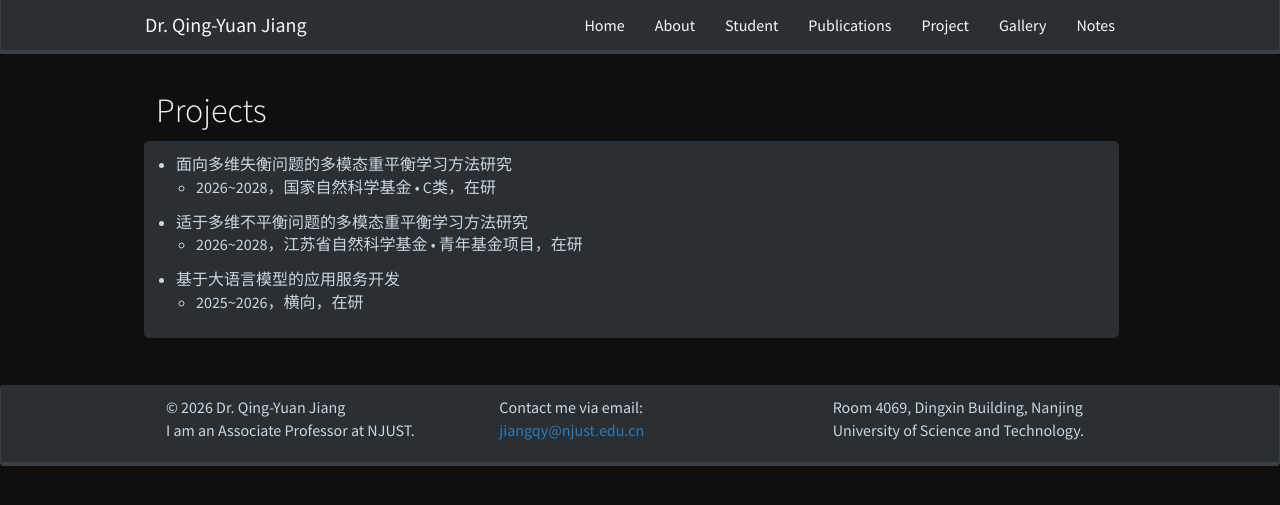
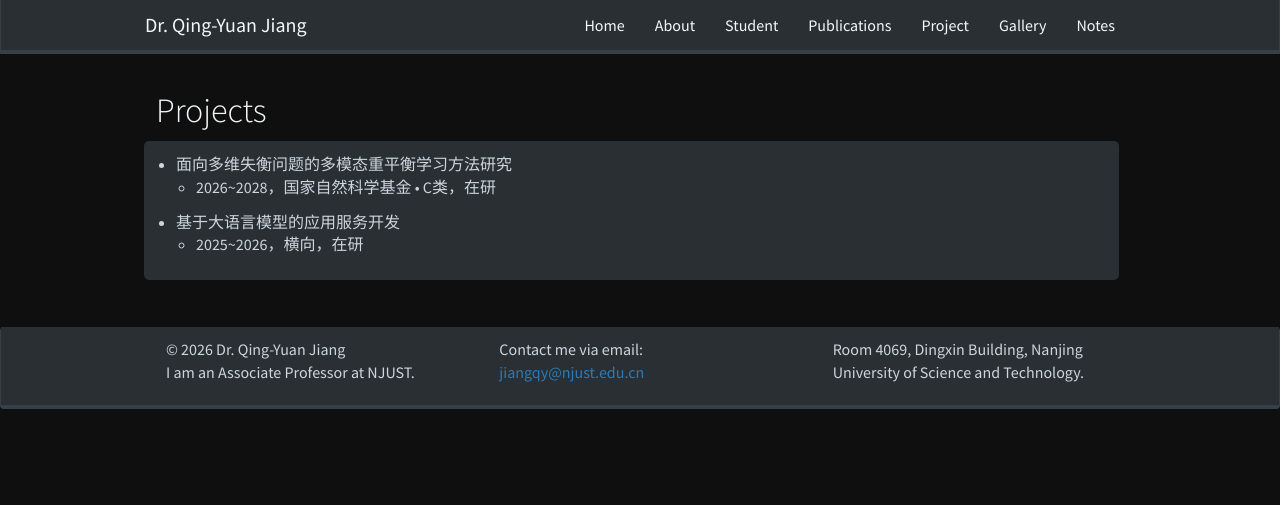
Before and after one commit to jiangqy/jiangqy.github.io, a Jekyll site: the page built from _pages/project.md, in a window 1280 px wide. Shown: the top 505 px of the page. Built offline with Jekyll 4.4.1, drawn with Linux system fonts in a browser that asks for light colours; nearby versions of some CDN libraries; a style sheet for code colours, icons or effects is not loaded.

Commit message:
Update project

```diff
--- a/_pages/project.md
+++ b/_pages/project.md
@@ -18,14 +18,6 @@ permalink: /project/
       </ul>
     </li>
     <li style="margin-bottom: 12px;">
-      适于多维不平衡问题的多模态重平衡学习方法研究
-      <ul>
-        <li>
-          2026~2028，江苏省自然科学基金 • 青年基金项目，在研
-        </li>
-      </ul>
-    </li>
-    <li style="margin-bottom: 12px;">
       基于大语言模型的应用服务开发
       <ul>
         <li>
```
